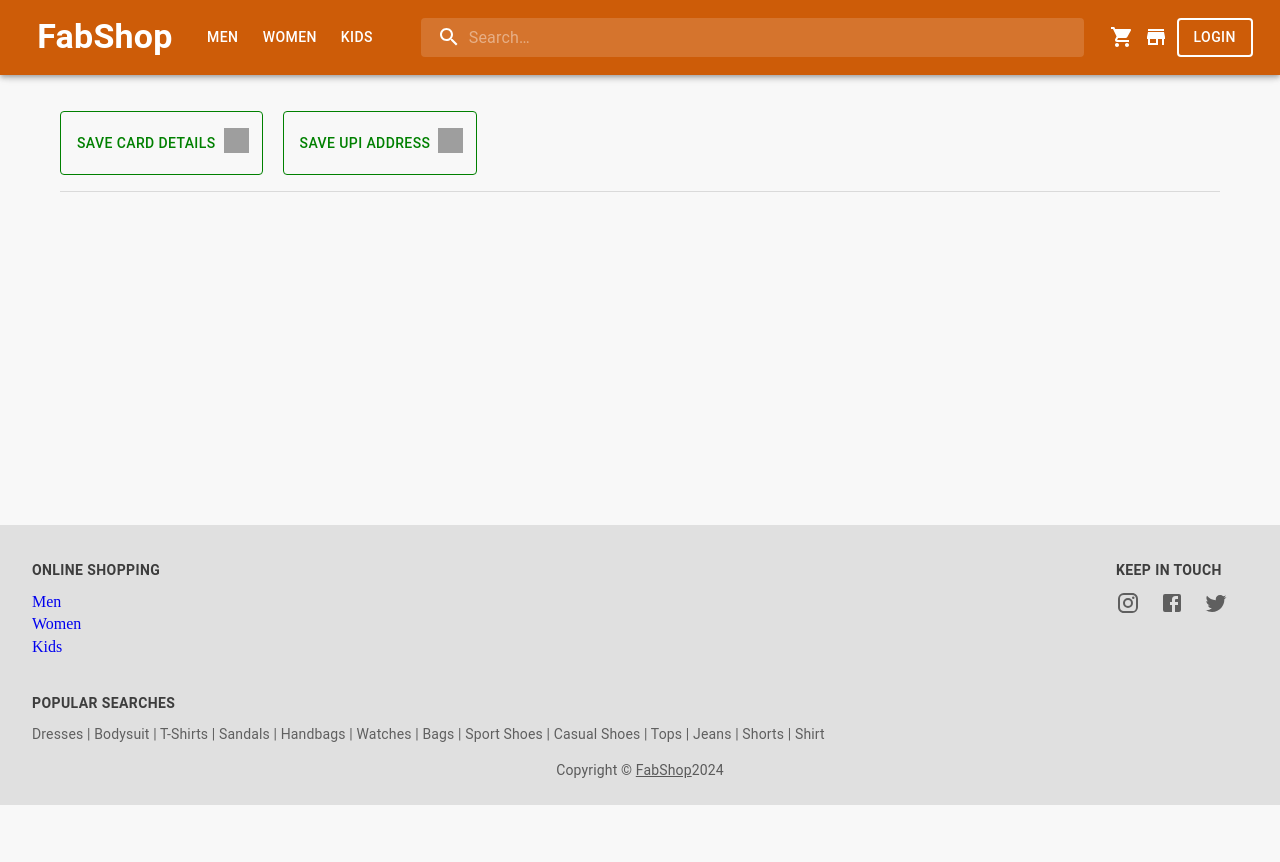
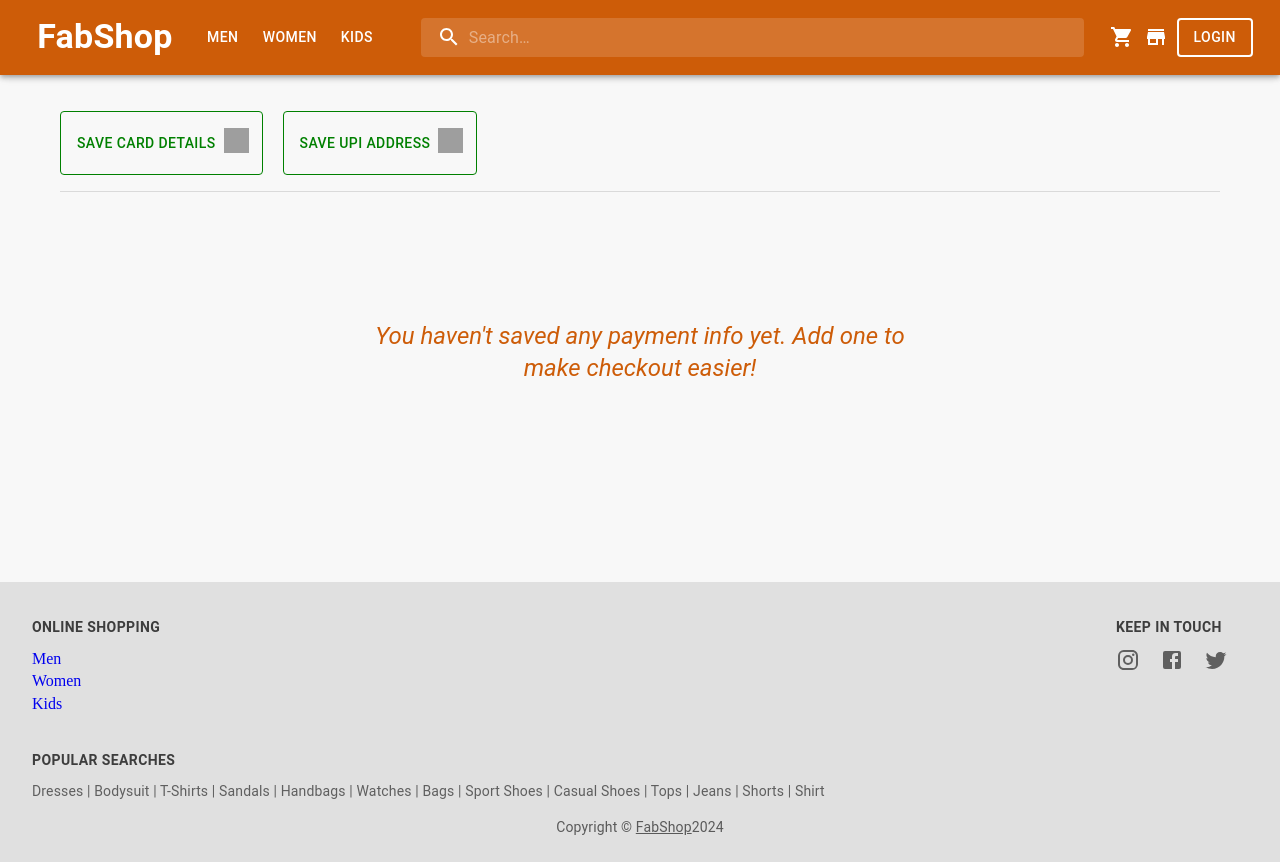
Before and after one commit to chauhanshilpa/FabShop, a React (Create React App) app: page /payment-information in a window 1280 px wide. Before the commit the page ends 805 px from the top, so only its background shows below. Built offline with nearby package versions, Linux system fonts and the light colour scheme; grey boxes are pictures that could not be loaded.

Commit message:
fetch saved address while opening he page

```diff
--- a/src/api/api.tsx
+++ b/src/api/api.tsx
@@ -391,6 +391,15 @@ export async function getCustomerSavedAddresses(userId: string) {
   return customerSavedAddresses[userId];
 }
 
+export async function deleteSavedAddress(addressId: string, userId: string) {
+  let newAddres = { ...customerSavedAddresses };
+  let addressListOfTheUser = newAddres[userId];
+  let indexOfAddressToDelete = addressListOfTheUser.findIndex(address=> address.id === addressId)
+  addressListOfTheUser.splice(indexOfAddressToDelete, 1)
+  customerSavedAddresses = { ...newAddres };
+  return addressListOfTheUser;
+}
+
 // orders
 export async function userOrdersWithDate(
   userId: string,
--- a/src/pages/profile/profile_options/ProfileOptions.css
+++ b/src/pages/profile/profile_options/ProfileOptions.css
@@ -53,7 +53,7 @@
   padding: 1rem;
 }
 
-.profile-addresses > .profile-address-form .MuiTextField-root {
+.profile-addresses>.profile-address-form .MuiTextField-root {
   margin: 8px;
 }
 
@@ -61,12 +61,14 @@
   width: 25ch;
 }
 
-.empty-address-list-container {
+.empty-address-list-container,
+.empty-payment-list-container {
   display: flex;
   justify-content: center;
 }
 
-.empty-address-list-text {
+.empty-address-list-text,
+.empty-payment-list-text {
   width: 50%;
   margin: 8rem auto;
   color: #cd5c08;
--- a/src/pages/profile/profile_options/UserAddresses.tsx
+++ b/src/pages/profile/profile_options/UserAddresses.tsx
@@ -1,4 +1,4 @@
-import { useState } from "react";
+import { useEffect, useState } from "react";
 import { v4 as uuidv4 } from "uuid";
 import Box from "@mui/material/Box";
 import Card from "@mui/material/Card";
@@ -12,6 +12,10 @@ import Typography from "@mui/material/Typography";
 import DeleteIcon from "@mui/icons-material/Delete";
 import IconButton from "@mui/material/IconButton";
 import Tooltip from "@mui/material/Tooltip";
+import {
+  getCustomerSavedAddresses,
+  deleteSavedAddress,
+} from "../../../api/api";
 // import EditNoteIcon from "@mui/icons-material/EditNote";
 interface Props {
   activeUserId: string;
@@ -20,17 +24,26 @@ interface Props {
 const UserAddresses = ({ activeUserId }: Props) => {
   const [isAddressFormOpen, setIsAddressFormOpen] = useState<boolean>(false);
   const [userAddresses, setUserAddresses] = useState<Address[]>([]);
+
+  useEffect(() => {
+    (async function () {
+      const response = await getCustomerSavedAddresses(activeUserId);
+      console.log(response)
+      if (response) {
+        setUserAddresses([...response]);
+      }
+    })();
+    // eslint-disable-next-line
+  }, []);
+
   const OpenAddressForm = () => {
     setIsAddressFormOpen(true);
   };
 
-  const handleDeleteAddress = (addressId: string) => {
-    let addresses = [...userAddresses];
-    const indexOfAddressToDelete = addresses.findIndex(
-      (address) => address.id === addressId
-    );
-    addresses.splice(indexOfAddressToDelete, 1);
-    setUserAddresses(addresses);
+  const handleDeleteAddress = async(addressId: string) => {
+    await deleteSavedAddress(addressId, activeUserId);
+    const response = await getCustomerSavedAddresses(activeUserId);
+    setUserAddresses([ ...response ]);
   };
 
   const handleEditAddress = () => {
--- a/src/pages/profile/profile_options/UserPaymentsInfo.tsx
+++ b/src/pages/profile/profile_options/UserPaymentsInfo.tsx
@@ -75,7 +75,7 @@ const UserPaymentsInfo = ({ activeUserId }: Props) => {
   const handleDeletePaymentDetail = async (id: string) => {
     await deletePaymentDetail(id);
     const response = await getPaymentDetails();
-    setPaymentDetails({...response});
+    setPaymentDetails({ ...response });
   };
 
   return (
@@ -224,8 +224,19 @@ const UserPaymentsInfo = ({ activeUserId }: Props) => {
         </Card>
       )}
 
-      {/* payment details: todo */}
-      {Object.keys(paymentDetails).map((key) => (
+      {!isCardDetailsFormOpen && Object.keys(paymentDetails).length <= 0 ? (
+        <Box className="empty-payment-list-container">
+          <Typography
+            variant="h5"
+            sx={{ fontWeight: "regular", fontStyle: "italic" }}
+            className="empty-payment-list-text"
+          >
+            You haven't saved any payment info yet. Add one to make checkout
+            easier!
+          </Typography>
+        </Box>
+      ) : (
+        Object.keys(paymentDetails).map((key) => (
           <Box key={uuidv4()}>
             {/* type narrowing */}
             {"upiIdEntryName" in paymentDetails[key] && (
@@ -249,7 +260,10 @@ const UserPaymentsInfo = ({ activeUserId }: Props) => {
                     <Typography id="upiId">
                       UPI Id:&nbsp;
                       <Box component="span" sx={{ fontWeight: "bold" }}>
-                      {(paymentDetails[key] as savedUpiPaymentsInterface).upiId}
+                        {
+                          (paymentDetails[key] as savedUpiPaymentsInterface)
+                            .upiId
+                        }
                       </Box>
                     </Typography>
                   </Box>
@@ -275,7 +289,10 @@ const UserPaymentsInfo = ({ activeUserId }: Props) => {
                   {/* type assertions */}
                   <Box>
                     <Typography variant="h6" id="cardEntryName">
-                    {(paymentDetails[key] as savedCardInterface).cardEntryName}
+                      {
+                        (paymentDetails[key] as savedCardInterface)
+                          .cardEntryName
+                      }
                     </Typography>
                     <Typography id="ownerName">
                       Name on card:&nbsp;
@@ -292,7 +309,10 @@ const UserPaymentsInfo = ({ activeUserId }: Props) => {
                     <Typography className="cardValidity">
                       validity:&nbsp;
                       <Box component="span" sx={{ fontWeight: "bold" }}>
-                      {(paymentDetails[key] as savedCardInterface).cardValidity}
+                        {
+                          (paymentDetails[key] as savedCardInterface)
+                            .cardValidity
+                        }
                       </Box>
                     </Typography>
                     <Typography className="cvv">
@@ -311,7 +331,8 @@ const UserPaymentsInfo = ({ activeUserId }: Props) => {
               </Card>
             )}
           </Box>
-      ))}
+        ))
+      )}
     </Container>
   );
 };
```
Lines whose indentation alone changed are shown as unchanged.
